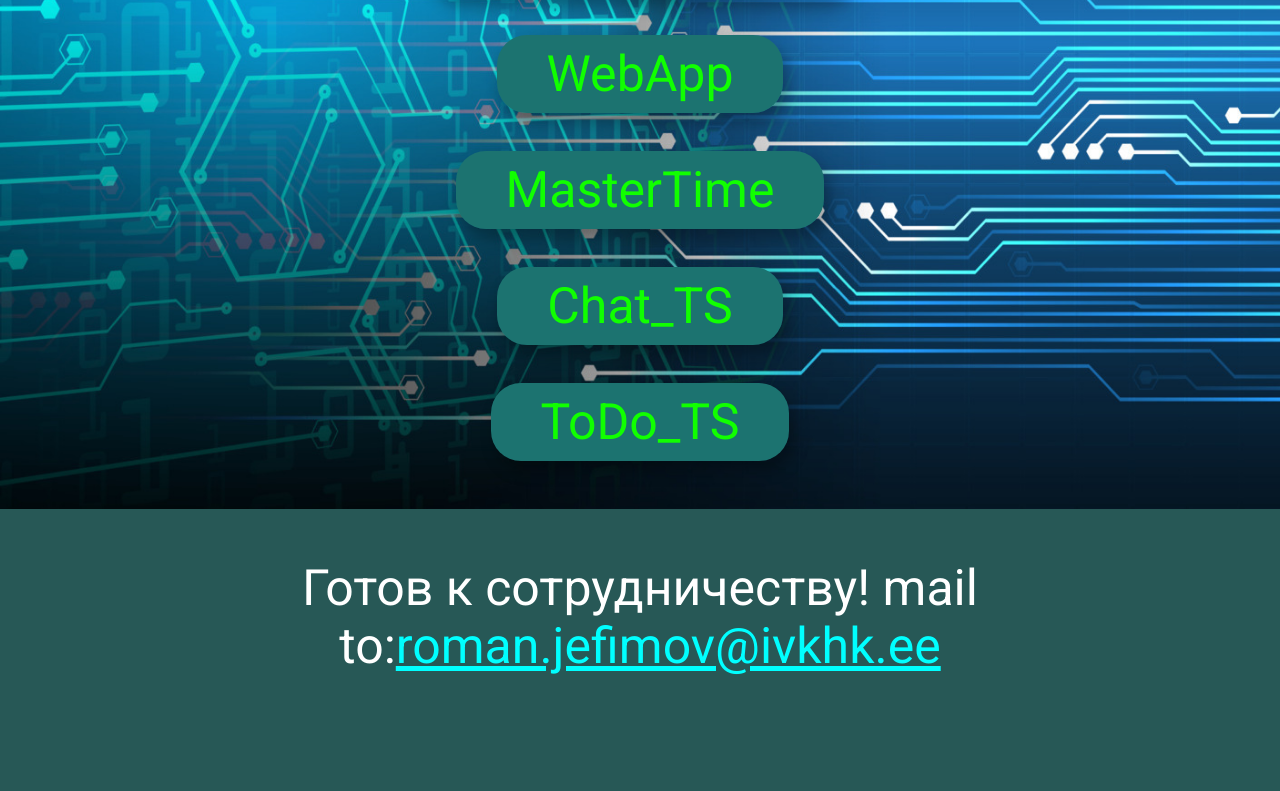
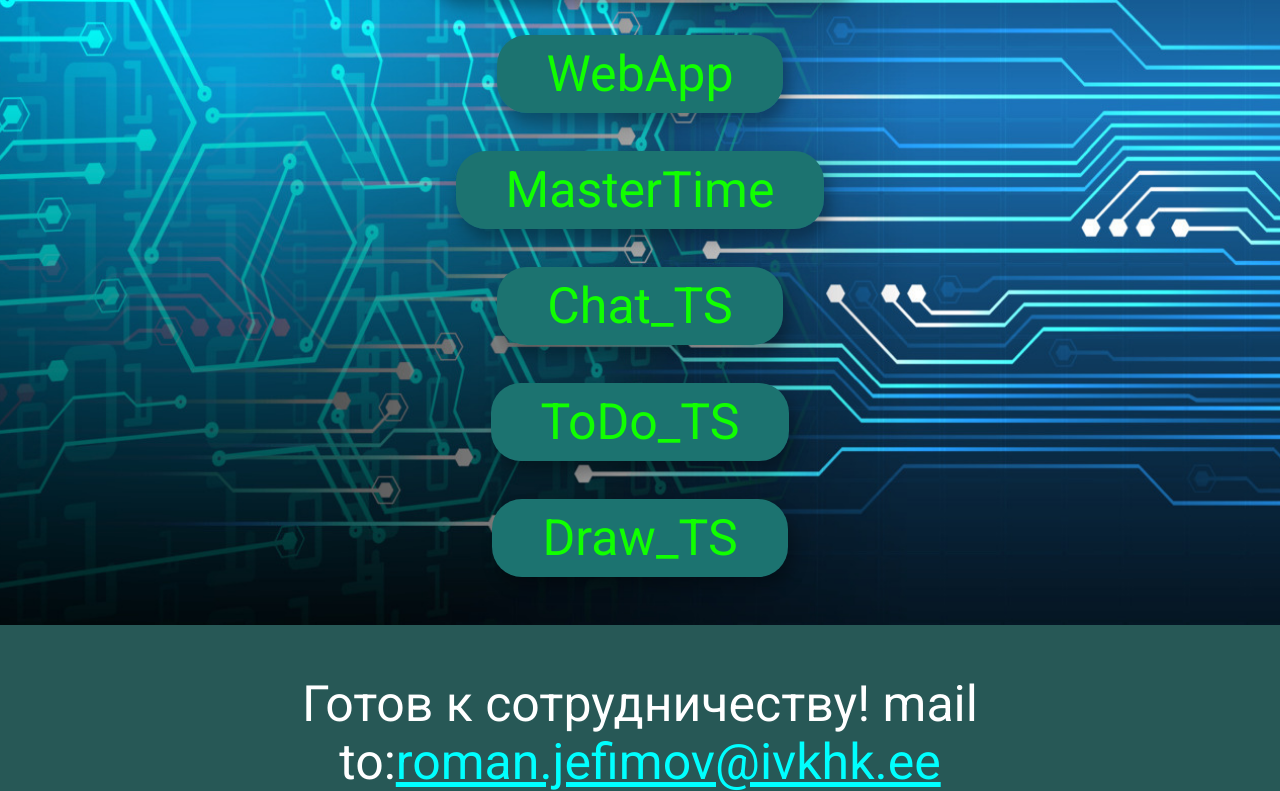
Before and after one commit to RomanJefimov/RomanJefimov.github.io, a plain HTML site: page index.html in a window 1280 px wide. Shown: the part 693-1484 px from the top of the page. Before the commit the page ends 1368 px from the top, so only its background shows below. Drawn offline with Linux system fonts and the light colour scheme.

Commit message:
Update index.html

```diff
--- a/index.html
+++ b/index.html
@@ -41,6 +41,9 @@
 			<a href="https://github.com/RomanJefimov/ToDo" target="_blank">ToDo_TS</a>
 		<br>
 		<br>
+			<a href="https://github.com/RomanJefimov/TS_Draw" target="_blank">Draw_TS</a>
+		<br>
+		<br>
     	</div>
     </div>
     <footer>
```
